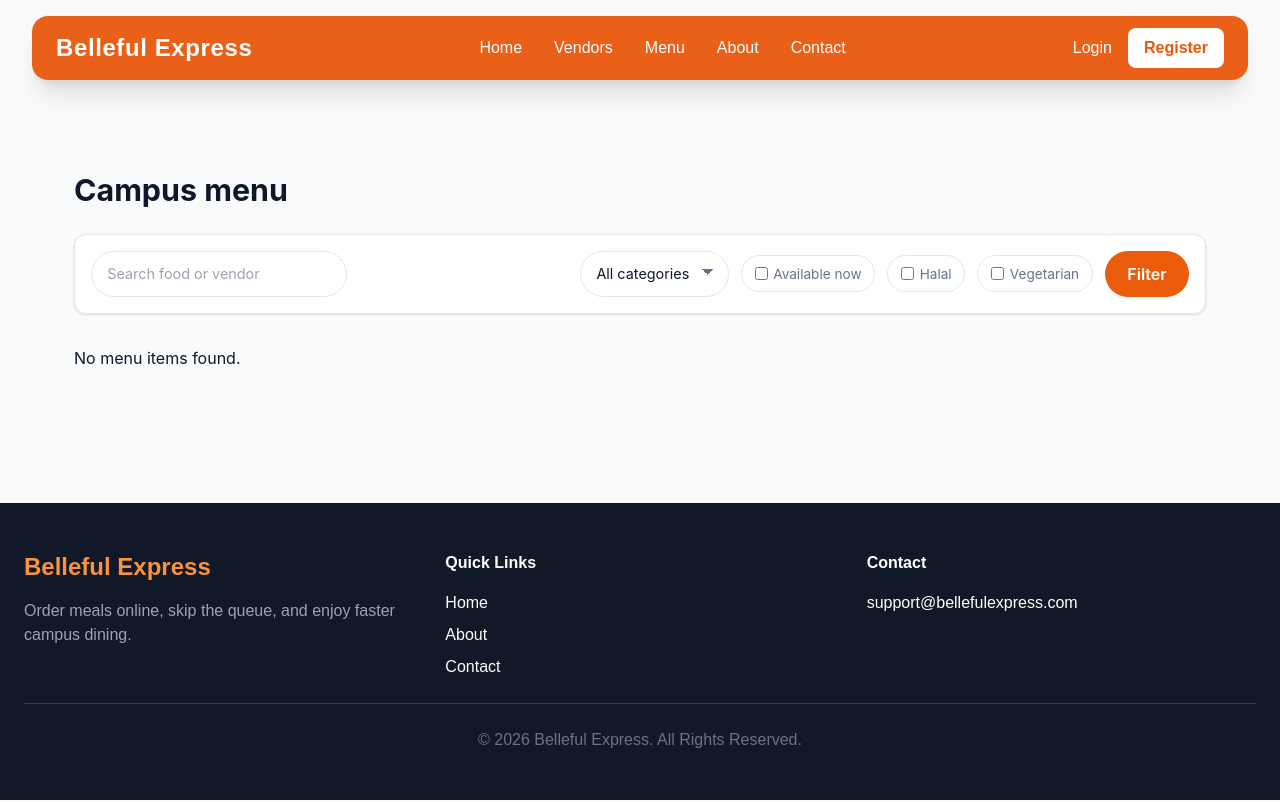
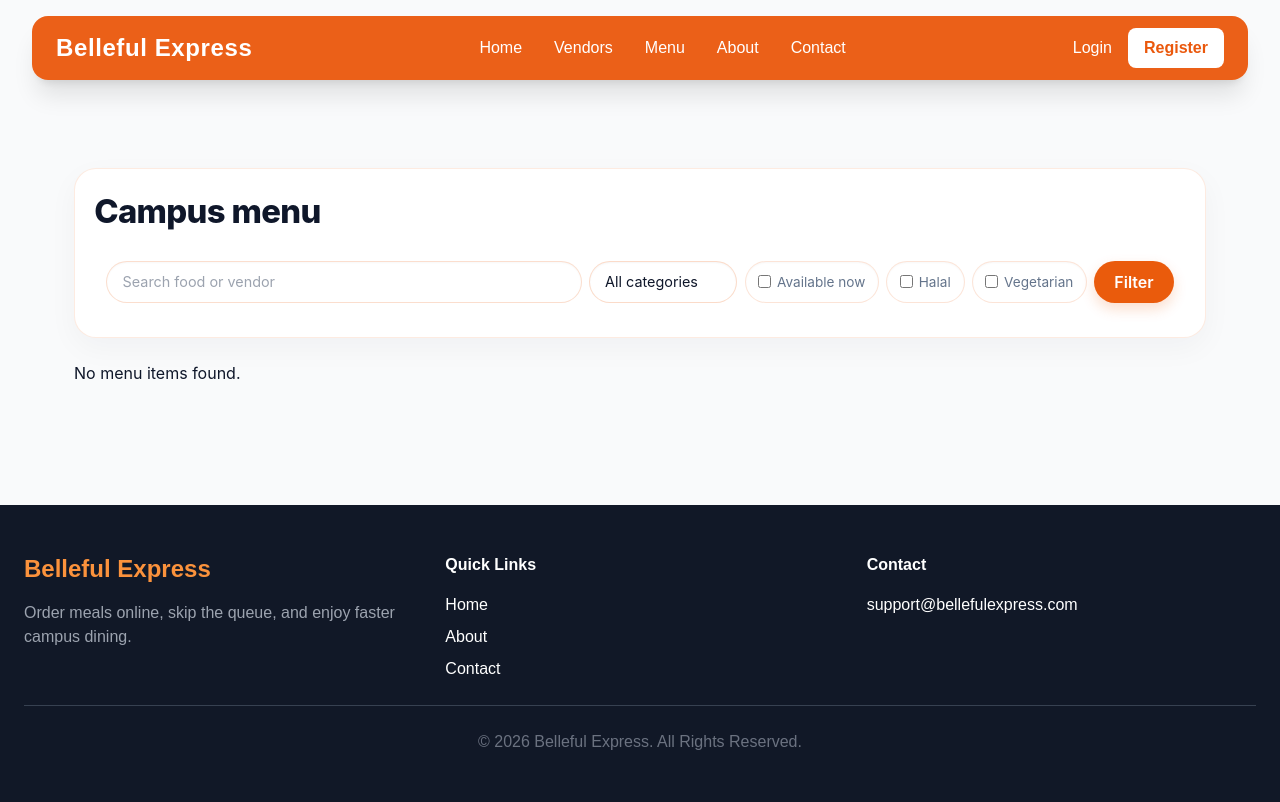
Before and after one commit to agbaigospel2018-source/food_project, a Django app: template menu/templates/menu/menu_item_list.html in a window 1280 px wide. Run offline with Django 5.2, Linux system fonts and the light colour scheme; the template is opened without the code that fills it, so the values that code supplies are empty; some libraries are stand-ins or nearby versions.

Commit message:
some more updates for menu

```diff
--- a/menu/templates/menu/menu_item_list.html
+++ b/menu/templates/menu/menu_item_list.html
@@ -10,16 +10,16 @@
     --menu-dark: #0F172A;
     --menu-bg: #F8FAFC;
     --menu-card: #FFFFFF;
-    --menu-border: #E5E7EB;
+    --menu-border: #EDEDED;
     --menu-text: #0F172A;
     --menu-muted: #64748B;
     --menu-success: #16A34A;
     --menu-success-bg: #E8F8EE;
     --menu-danger: #DC2626;
     --menu-danger-bg: #FDEDED;
-    --menu-radius: 12px;
-    --menu-shadow: 0 1px 3px rgba(15, 23, 42, 0.08), 0 1px 2px rgba(15, 23, 42, 0.06);
-    --menu-shadow-hover: 0 8px 20px rgba(15, 23, 42, 0.10);
+    --menu-radius: 18px;
+    --menu-shadow: 0 10px 30px rgba(15, 23, 42, 0.06);
+    --menu-shadow-hover: 0 16px 38px rgba(15, 23, 42, 0.12);
   }
 
   .menu-page {
@@ -29,8 +29,26 @@
     color: var(--menu-text);
     font-family: -apple-system, BlinkMacSystemFont, "Segoe UI", Roboto, Helvetica, Arial, sans-serif;
   }
-  .menu-page h1 { font-size: 1.9rem; font-weight: 700; margin: 0 0 1.25rem; color: var(--menu-dark); }
-  .menu-page header { margin-bottom: 2rem; }
+  .menu-page h1 {
+    font-size: 2.05rem;
+    font-weight: 800;
+    margin: 0 0 0.6rem;
+    color: var(--menu-dark);
+    letter-spacing: -0.02em;
+  }
+  .menu-page header {
+    margin-bottom: 1.4rem;
+    padding: 1.15rem 1.2rem;
+    border-radius: 22px;
+    background: #ffffff;
+    border: 1px solid rgba(234, 91, 12, 0.12);
+    box-shadow: 0 10px 30px rgba(15, 23, 42, 0.04);
+  }
+  .menu-page header p {
+    margin: 0;
+    color: var(--menu-muted);
+    font-size: 0.95rem;
+  }
 
   .availability {
     display: inline-block;
@@ -46,37 +64,56 @@
   .menu-filter-bar {
     display: flex;
     flex-wrap: nowrap;
-    align-items: center;
-    gap: 0.75rem;
-    margin-top: 1rem;
-    padding: 1rem;
-    background: var(--menu-card);
-    border: 1px solid var(--menu-border);
-    border-radius: var(--menu-radius);
-    box-shadow: var(--menu-shadow);
+    align-items: stretch;
+    gap: 0.45rem;
+    margin-top: 0.75rem;
+    padding: 0.7rem;
+    background: transparent;
+    border: 1px solid rgba(246, 245, 245, 0.08);
+    border-radius: 999px;
+    box-shadow: none;
+  }
+  .menu-filter-bar > * {
+    height: 46px;
   }
   .menu-filter-bar input[type="search"] {
     flex: 1 1 240px;
     min-width: 220px;
-    padding: 0.7rem 0.95rem;
-    border: 1px solid var(--menu-border);
+    padding: 0.6rem 0.95rem;
+    border: 1px solid rgba(234, 91, 12, 0.2);
     border-radius: 999px;
     font-size: 0.9rem;
-    background: #fff;
+    background: #ffffff;
+    height: 42px;
+    box-shadow: inset 0 1px 2px rgba(15, 23, 42, 0.03);
+    transition: border-color 0.2s ease, box-shadow 0.2s ease, transform 0.2s ease;
+  }
+  .menu-filter-bar input[type="search"]:hover {
+    border-color: var(--menu-primary);
+    box-shadow: 0 4px 10px rgba(234, 91, 12, 0.1);
   }
   .menu-filter-bar select {
-    padding: 0.7rem 0.95rem;
-    border: 1px solid var(--menu-border);
+    padding: 0.6rem 0.95rem;
+    border: 1px solid rgba(234, 91, 12, 0.22);
     border-radius: 999px;
     font-size: 0.9rem;
-    background: #fff;
+    background: #ffffff;
     color: var(--menu-text);
     appearance: none;
-    background-image: linear-gradient(45deg, transparent 50%, var(--menu-muted) 50%), linear-gradient(135deg, var(--menu-muted) 50%, transparent 50%);
+    background-image: none;
     background-position: calc(100% - 20px) calc(50% - 2px), calc(100% - 14px) calc(50% - 2px);
     background-size: 6px 6px, 6px 6px;
     background-repeat: no-repeat;
     padding-right: 2.4rem;
+    height: 42px;
+    box-shadow: inset 0 1px 2px rgba(15, 23, 42, 0.04);
+    cursor: pointer;
+    transition: border-color 0.2s ease, box-shadow 0.2s ease, transform 0.2s ease;
+  }
+
+  .menu-filter-bar select:hover {
+    border-color: var(--menu-primary);
+    box-shadow: 0 4px 10px rgba(234, 91, 12, 0.12);
   }
   .menu-filter-bar input[type="search"]:focus,
   .menu-filter-bar select:focus {
@@ -90,12 +127,19 @@
     gap: 0.35rem;
     font-size: 0.85rem;
     color: var(--menu-muted);
-    padding: 0.45rem 0.8rem;
-    border: 1px solid var(--menu-border);
+    padding: 0 0.8rem;
+    border: 1px solid rgba(234, 91, 12, 0.16);
     border-radius: 999px;
     cursor: pointer;
     white-space: nowrap;
-    background: #fff;
+    background: #ffffff;
+    height: 42px;
+    box-shadow: inset 0 1px 2px rgba(15, 23, 42, 0.03);
+    transition: border-color 0.2s ease, background 0.2s ease, transform 0.2s ease;
+  }
+  .menu-filter-bar label:hover {
+    border-color: var(--menu-primary);
+    transform: translateY(-1px);
   }
   .menu-filter-bar label:has(input:checked) {
     border-color: var(--menu-primary);
@@ -103,7 +147,7 @@
     background: var(--menu-primary-light);
   }
   .menu-filter-bar button {
-    padding: 0.7rem 1.4rem;
+    padding: 0 1.25rem;
     border: none;
     border-radius: 999px;
     background: var(--menu-primary);
@@ -111,46 +155,98 @@
     font-weight: 600;
     cursor: pointer;
     white-space: nowrap;
+    height: 42px;
+    box-shadow: 0 6px 14px rgba(234, 91, 12, 0.2);
+    transition: transform 0.2s ease, box-shadow 0.2s ease, background 0.2s ease;
   }
-  .menu-filter-bar button:hover { background: var(--menu-primary-dark); }
+  .menu-filter-bar button:hover {
+    background: var(--menu-primary-dark);
+    transform: translateY(-1px);
+    box-shadow: 0 8px 16px rgba(234, 91, 12, 0.24);
+  }
 
-  .menu-grid { display: grid; grid-template-columns: repeat(auto-fill, minmax(240px, 1fr)); gap: 1.5rem; }
+  .menu-grid {
+    display: grid;
+    grid-template-columns: repeat(auto-fill, minmax(240px, 1fr));
+    gap: 1.35rem;
+    margin-top: 1.25rem;
+  }
 
   .menu-card {
-    background: var(--menu-card);
-    border: 1px solid var(--menu-border);
+    background: #ffffff;
+    border: 1px solid rgba(234, 91, 12, 0.08);
     border-radius: var(--menu-radius);
     box-shadow: var(--menu-shadow);
     overflow: hidden;
     display: flex;
     flex-direction: column;
-    transition: box-shadow .15s ease, transform .15s ease;
+    transition: box-shadow .2s ease, transform .2s ease, border-color .2s ease;
   }
-  .menu-card:hover { box-shadow: var(--menu-shadow-hover); transform: translateY(-2px); }
-  .menu-card img { width: 100%; height: 160px; object-fit: cover; background: var(--menu-bg); }
-  .menu-card h2 { padding: 0.9rem 1rem 0; font-size: 1.05rem; margin: 0; }
+  .menu-card:hover {
+    box-shadow: var(--menu-shadow-hover);
+    transform: translateY(-3px);
+    border-color: rgba(234, 91, 12, 0.16);
+  }
+  .menu-card img {
+    width: 100%;
+    height: 170px;
+    object-fit: cover;
+    background: var(--menu-bg);
+    border-bottom: 1px solid rgba(234, 91, 12, 0.08);
+  }
+  .menu-card h2 {
+    padding: 1rem 1rem 0.2rem;
+    font-size: 1.05rem;
+    margin: 0;
+    line-height: 1.35;
+  }
   .menu-card h2 a { color: var(--menu-dark); text-decoration: none; }
   .menu-card h2 a:hover { color: var(--menu-primary); }
-  .menu-card p { padding: 0 1rem; margin: 0.4rem 0; font-size: 0.88rem; color: var(--menu-muted); }
-  .menu-card p.availability { margin: 0.5rem 1rem; }
-  .menu-card form { padding: 0 1rem 1rem; margin-top: auto; }
+  .menu-card p {
+    padding: 0 1rem;
+    margin: 0.35rem 0;
+    font-size: 0.88rem;
+    color: var(--menu-muted);
+    line-height: 1.5;
+  }
+  .menu-card p.availability {
+    margin: 0.6rem 1rem 0.25rem;
+  }
+  .menu-card form {
+    padding: 0 1rem 1rem;
+    margin-top: auto;
+  }
   .menu-card form button {
     width: 100%;
-    padding: 0.6rem;
+    padding: 0.7rem 0.8rem;
     border: none;
     border-radius: 999px;
     background: var(--menu-primary);
     color: #fff;
     font-weight: 600;
     cursor: pointer;
+    box-shadow: 0 8px 16px rgba(234, 91, 12, 0.16);
+    transition: transform .2s ease, box-shadow .2s ease, background .2s ease;
   }
-  .menu-card form button:hover { background: var(--menu-primary-dark); }
-  .menu-card form button:disabled { background: #E5E7EB; color: #9CA3AF; cursor: not-allowed; }
+  .menu-card form button:hover {
+    background: var(--menu-primary-dark);
+    transform: translateY(-1px);
+    box-shadow: 0 10px 18px rgba(234, 91, 12, 0.22);
+  }
+  .menu-card form button:disabled {
+    background: #E5E7EB;
+    color: #9CA3AF;
+    cursor: not-allowed;
+    box-shadow: none;
+    transform: none;
+  }
 
   .search-container {
     position: relative;
     flex: 1 1 260px;
     min-width: 220px;
+    display: flex;
+    align-items: stretch;
   }
 
   #suggestions {
```
